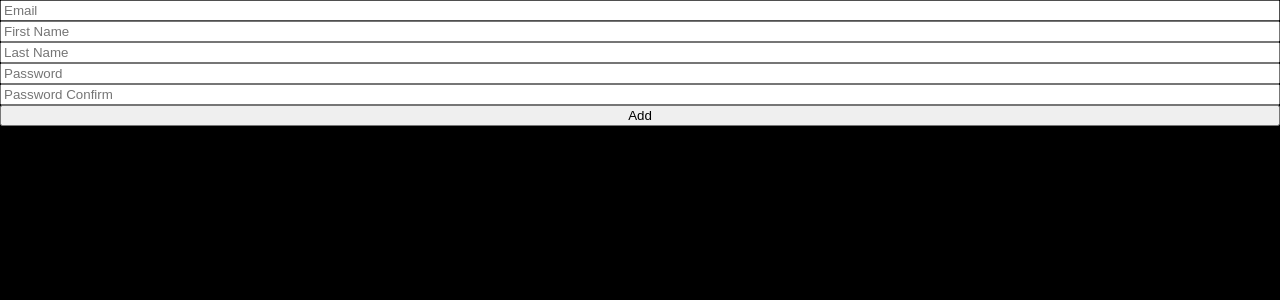
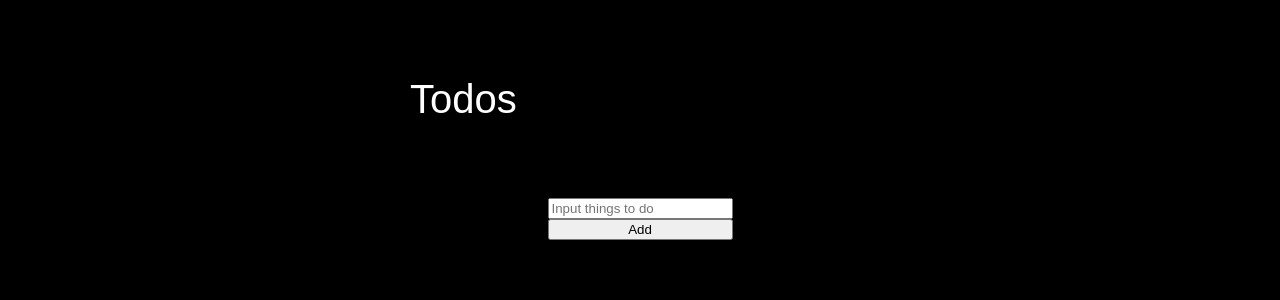
Before and after one commit to JaejinHwang/tstodo, a React (Create React App) app: page / in a window 1280 px wide. Shown: the top 300 px of the page. Built offline with nearby package versions, Linux system fonts and the light colour scheme.

Commit message:
recoil setup

```diff
--- a/src/App.tsx
+++ b/src/App.tsx
@@ -1,6 +1,6 @@
 import { createGlobalStyle } from "styled-components";
 import "remixicon/fonts/remixicon.css";
-import TodoList from "./TodoList";
+import TodoInterface from "./components/TodoInterface";
 
 const GlobalStyle = createGlobalStyle`
   @import url('https://fonts.googleapis.com/css2?family=Poppins:ital,wght@0,100;0,200;0,300;0,400;0,500;0,600;0,700;0,800;0,900;1,100;1,200;1,300;1,400;1,500;1,600;1,700;1,800;1,900&display=swap');
@@ -67,7 +67,7 @@ function App() {
   return (
     <>
       <GlobalStyle />
-      <TodoList />
+      <TodoInterface />
     </>
   );
 }
--- a/src/TodoList.tsx
+++ /dev/null
@@ -1,57 +0,0 @@
-import React, { useState } from "react";
-import { SubmitHandler, useForm } from "react-hook-form";
-import styled from "styled-components";
-
-const Form = styled.form`
-  display: flex;
-  flex-direction: column;
-  gap: 0px;
-`;
-
-interface IForm {
-  email: string;
-  firstName: string;
-  lastName: string;
-  password: string;
-  passwordConfirm: string;
-}
-
-const TodoList = () => {
-  const {
-    register,
-    handleSubmit,
-    formState: { errors },
-  } = useForm<IForm>();
-  const onSubmit: SubmitHandler<IForm> = (data) => {
-    console.log(data);
-  };
-  console.log(errors);
-  return (
-    <>
-      <Form onSubmit={handleSubmit(onSubmit)}>
-        <input
-          placeholder="Email"
-          {...register("email", {
-            required: "Email Required",
-            pattern: {
-              value:
-                /^[0-9a-zA-Z]([-_.]?[0-9a-zA-Z])*@[0-9a-zA-Z]([-_.]?[0-9a-zA-Z])*.[a-zA-Z]{2,3}$/i,
-              message: "Email pattern invalid",
-            },
-          })}
-        />
-        {errors?.email?.message}
-        <input placeholder="First Name" {...register("firstName")} />
-        <input placeholder="Last Name" {...register("lastName")} />
-        <input placeholder="Password" {...register("password")} />
-        <input
-          placeholder="Password Confirm"
-          {...register("passwordConfirm")}
-        />
-        <button>Add</button>
-      </Form>
-    </>
-  );
-};
-
-export default TodoList;
--- /dev/null
+++ b/src/components/Atoms.tsx
@@ -0,0 +1,12 @@
+import { atom } from "recoil";
+
+export interface ITodo {
+  date: number;
+  text: string;
+  category: "TO DO" | "DOING" | "DONE";
+}
+
+export const todosAtom = atom<ITodo[]>({
+  key: "Todos",
+  default: [],
+});
--- /dev/null
+++ b/src/components/TodoInput.tsx
@@ -0,0 +1,45 @@
+import { useForm } from "react-hook-form";
+import { useSetRecoilState } from "recoil";
+import styled from "styled-components";
+import { todosAtom } from "./Atoms";
+
+const Form = styled.form`
+  display: flex;
+  flex-direction: column;
+  gap: 0px;
+`;
+
+interface IForm {
+  toDo: string;
+}
+
+const TodoInput = () => {
+  const setTodos = useSetRecoilState(todosAtom);
+  const {
+    register,
+    handleSubmit,
+    setValue,
+    formState: { errors },
+  } = useForm<IForm>();
+  const onSubmit = ({ toDo }: IForm) => {
+    setTodos((remainTodos) => [
+      { text: toDo, date: Date.now(), category: "TO DO" },
+      ...remainTodos,
+    ]);
+    setValue("toDo", "");
+  };
+  return (
+    <Form onSubmit={handleSubmit(onSubmit)}>
+      <input
+        placeholder="Input things to do"
+        {...register("toDo", {
+          required: "Content required",
+        })}
+      />
+      {errors?.toDo?.message}
+      <button>Add</button>
+    </Form>
+  );
+};
+
+export default TodoInput;
--- /dev/null
+++ b/src/components/TodoInterface.tsx
@@ -0,0 +1,44 @@
+import styled from "styled-components";
+import TodoInput from "./TodoInput";
+import TodoList from "./TodoList";
+
+const Viewport = styled.div`
+  width: 100%;
+  display: flex;
+  flex-direction: column;
+  align-items: center;
+`;
+
+const Background = styled.div`
+  background-color: ${(props) => props.theme.bgColor};
+  display: flex;
+  flex-direction: column;
+  align-items: center;
+  width: 100%;
+  max-width: 500px;
+  padding: 0px 20px;
+`;
+
+const Header = styled.div`
+  width: 100%;
+  text-align: left;
+  font-size: 40px;
+  line-height: 50px;
+  font-weight: 500;
+  color: ${(props) => props.theme.textColor};
+  margin: 74px 0px;
+`;
+
+const TodoInterface = () => {
+  return (
+    <Viewport>
+      <Background>
+        <Header>Todos</Header>
+        <TodoInput />
+        <TodoList />
+      </Background>
+    </Viewport>
+  );
+};
+
+export default TodoInterface;
--- /dev/null
+++ b/src/components/TodoItem.tsx
@@ -0,0 +1,24 @@
+import { ITodo } from "./Atoms";
+import styled from "styled-components";
+
+const ItemContainer = styled.li`
+  width: 100%;
+  background-color: ${(props) => props.theme.cardColor};
+  display: flex;
+  align-items: center;
+  justify-content: space-between;
+  padding: 20px;
+  border-radius: 16px;
+`;
+
+const TodoItem = ({ text, category, date }: ITodo) => {
+  return (
+    <ItemContainer>
+      <span>{text}</span>
+      <span>{category}</span>
+      <button>start</button>
+    </ItemContainer>
+  );
+};
+
+export default TodoItem;
--- /dev/null
+++ b/src/components/TodoList.tsx
@@ -0,0 +1,25 @@
+import { useRecoilValue } from "recoil";
+import styled from "styled-components";
+import { todosAtom } from "./Atoms";
+import TodoItem from "./TodoItem";
+
+const ListContainer = styled.ul`
+  width: 100%;
+  margin: 40px 0px;
+  display: flex;
+  flex-direction: column;
+  gap: 20px;
+`;
+
+const TodoList = () => {
+  const todos = useRecoilValue(todosAtom);
+  return (
+    <ListContainer>
+      {todos.map((todo) => (
+        <TodoItem {...todo} />
+      ))}
+    </ListContainer>
+  );
+};
+
+export default TodoList;
```
